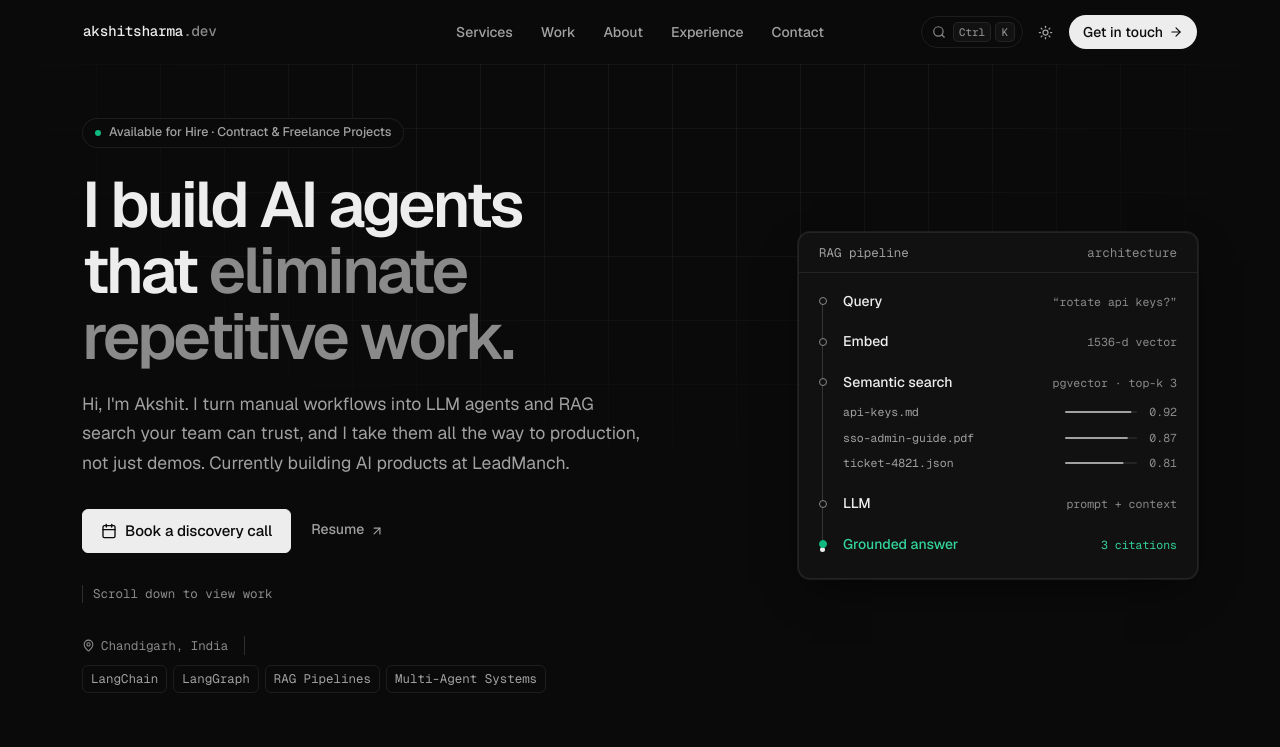
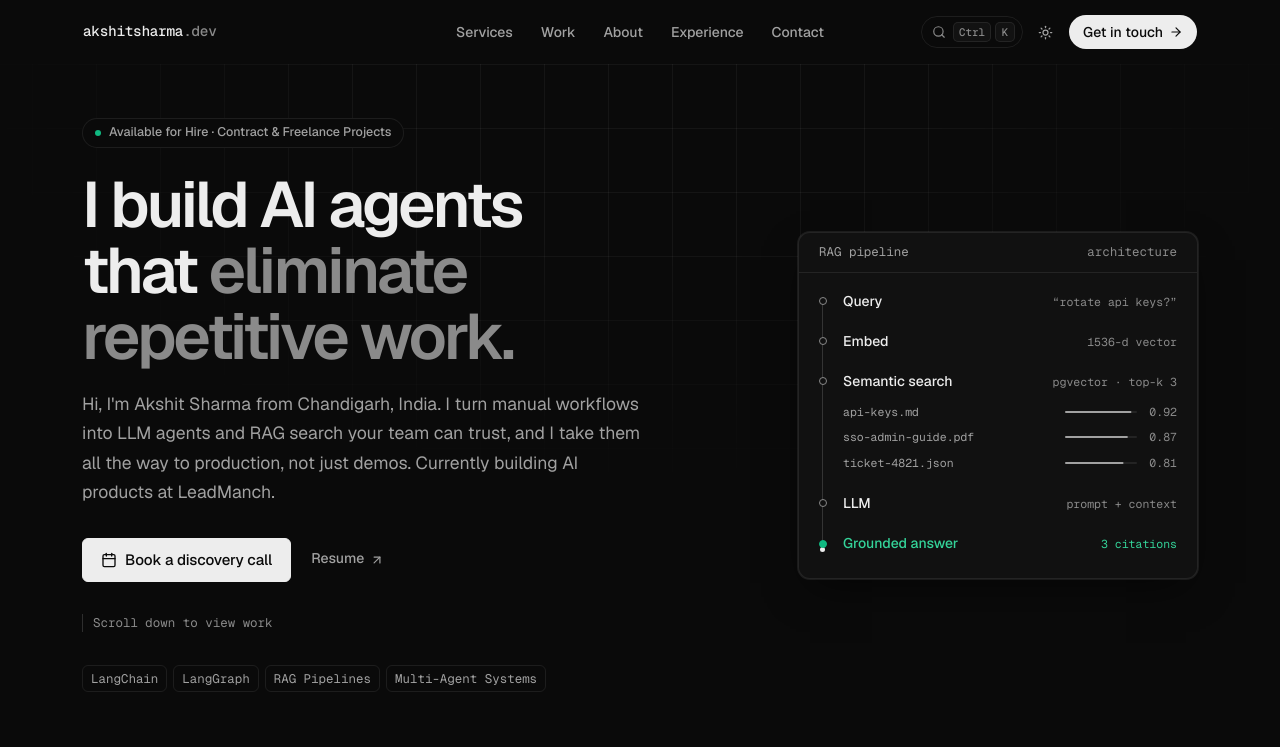
Before and after one commit to akshitsharmacodes/portfolio, a React (Vite) app: page / in a window 1280 px wide. Shown: the top 747 px of the page. Built offline with nearby package versions, Linux system fonts and the light colour scheme.

Commit message:
copy(hero): introduce as Akshit Sharma from Chandigarh, India
The separate location line under the buttons is removed so the city
isn't repeated.

Co-Authored-By: Claude Opus 5.5 <noreply@anthropic.com>

```diff
--- a/src/components/Hero.jsx
+++ b/src/components/Hero.jsx
@@ -1,6 +1,6 @@
 import React, { useEffect, useState } from 'react';
 import { siteConfig, isValidContent } from '../config/site';
-import { ArrowUpRight, MapPin, Calendar } from 'lucide-react';
+import { ArrowUpRight, Calendar } from 'lucide-react';
 import { motion } from 'framer-motion';
 import { easeCurves } from '../config/motion';
 
@@ -196,10 +196,6 @@ export default function Hero({ motionEnabled, onOpenCalModal }) {
 
             <Item {...itemProps}>
               <div className="hero-meta">
-                <span className="hero-meta-item">
-                  <MapPin size={13} aria-hidden="true" />
-                  {identity.location}
-                </span>
                 <ul className="hero-stack" aria-label="Core stack">
                   {specialties.slice(0, 4).map((s) => (
                     <li key={s}>{s}</li>
--- a/src/config/site.js
+++ b/src/config/site.js
@@ -18,7 +18,7 @@ export const siteConfig = {
     headline: "I build AI agents that eliminate repetitive work.",
     headlineAccent: "eliminate repetitive work.",
     intro:
-      "Hi, I'm Akshit. I turn manual workflows into LLM agents and RAG search your team can trust, and I take them all the way to production, not just demos. Currently building AI products at LeadManch.",
+      "Hi, I'm Akshit Sharma from Chandigarh, India. I turn manual workflows into LLM agents and RAG search your team can trust, and I take them all the way to production, not just demos. Currently building AI products at LeadManch.",
     about:
       "I work at the intersection of AI engineering and backend development: designing multi-agent workflows with LangChain and LangGraph, building RAG pipelines, and integrating LLMs into real applications. I started in the Indian Army as a Gentleman Cadet at the Officers Training Academy, Gaya (Technical Entry Scheme, TES-48, 2022-2024), after clearing the Services Selection Board. That training shaped how I make decisions under pressure and lead teams. I then moved into computer science and AI/ML at Amity University. I care about solutions that are practical, production-ready and maintainable.",
     portrait: "", // blank => strong typographic hero, no portrait
```
